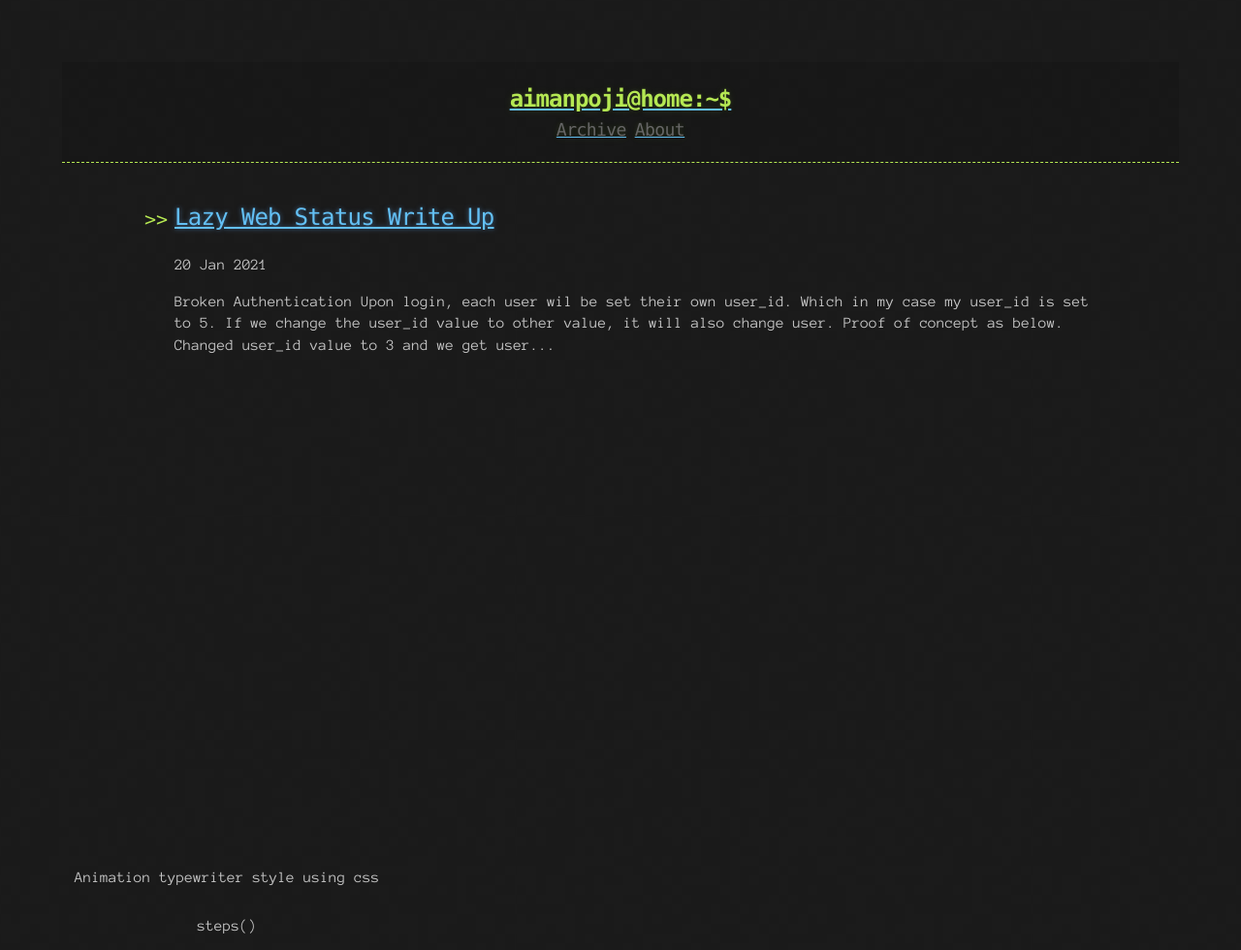
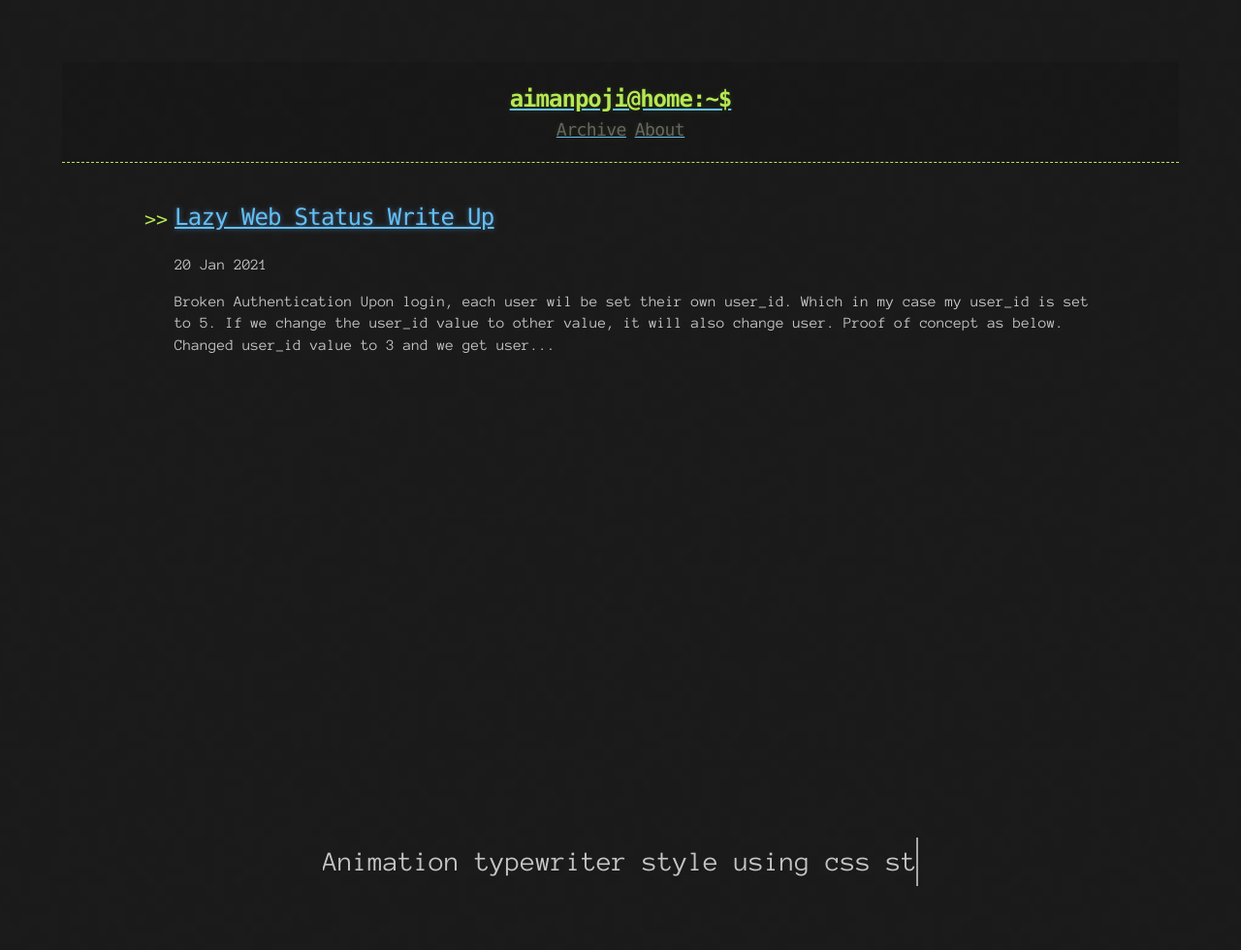
Before and after one commit to aimanpoji/aimanpoji.github.io, a Jekyll site: the page built from index.html, in a window 1280 px wide. Shown: the whole page at 97% size. Built offline with Jekyll 4.4.1, drawn with Linux system fonts in a browser that asks for light colours; the list of posts is cut into pages by our own code; after the commit the page ends 914 px from its top, so only the background shows below that.

Commit message:
Update footer.html

```diff
--- a/_includes/footer.html
+++ b/_includes/footer.html
@@ -1,4 +1,4 @@
 <footer>
   <link rel="stylesheet" href="../css/step.css">
-  <p class="line anim-typewriter">Animation typewriter style using css steps()</p>
+  <p class="line-1 anim-typewriter">Animation typewriter style using css steps()</p>
 </footer>
```
